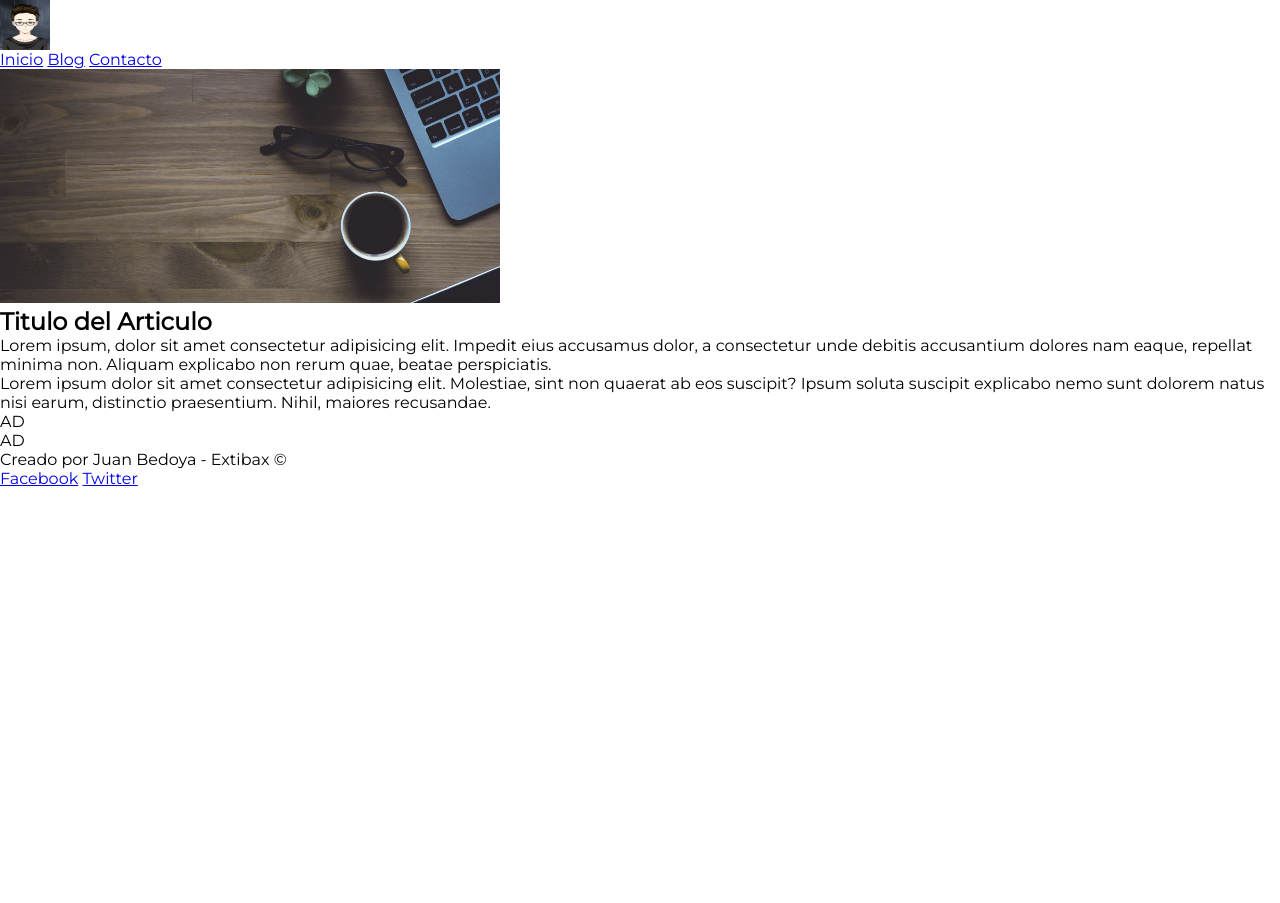
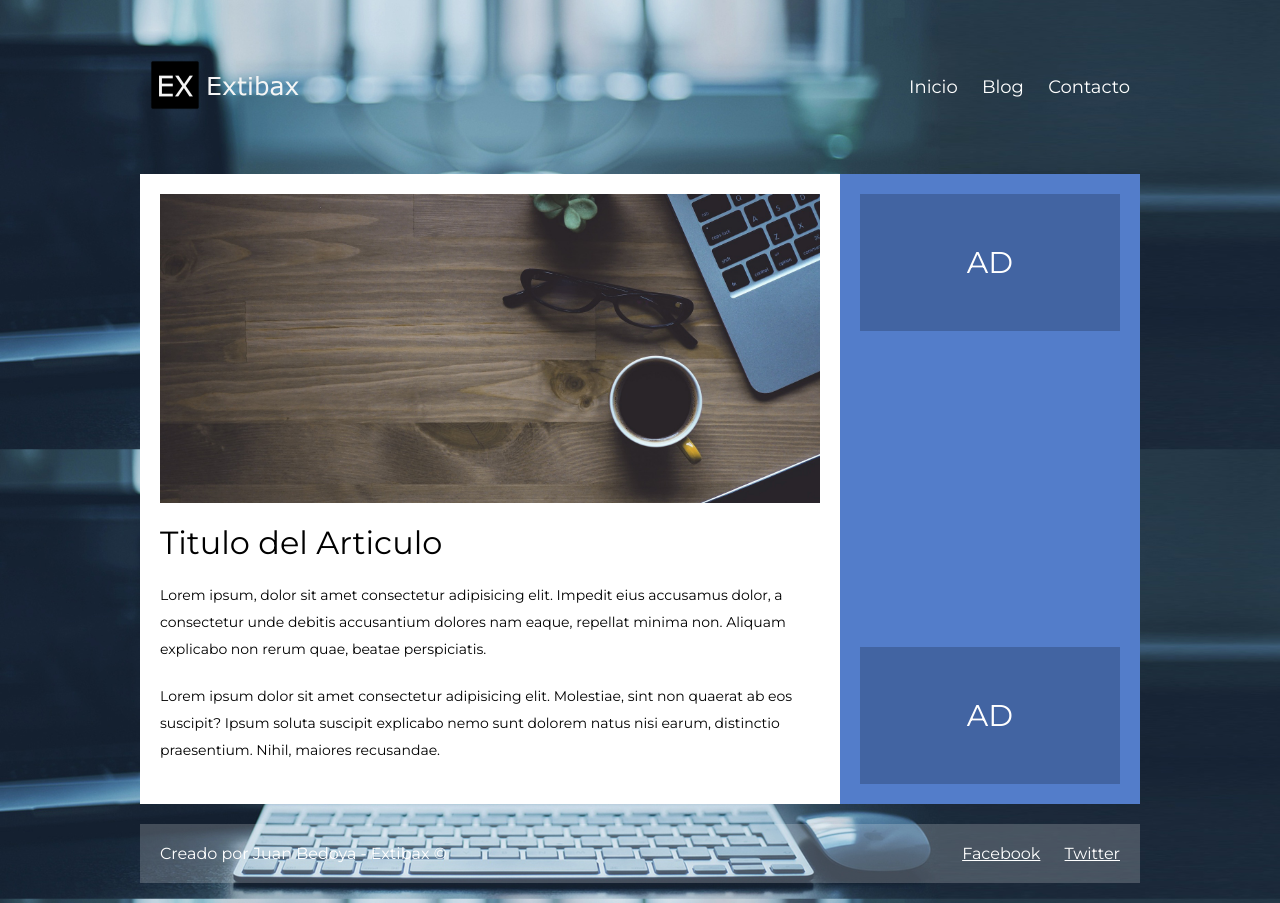
Before and after one commit to Extibax/Front-End, a plain HTML site: page practicas/flexbox/index.html in a window 1280 px wide. Before the commit the page ends 800 px from the top, so only its background shows below. Drawn offline with Linux system fonts and the light colour scheme.

Commit message:
Practica con Flexbox

```diff
--- a/practicas/flexbox/index.html
+++ b/practicas/flexbox/index.html
@@ -10,36 +10,48 @@
 </head>
 
 <body>
+    <div class="contenedor">
         <header>
             <div class="logo">
-            <img src="img/ImgExtibax.png" alt="My Logo">
+                <a href="#"><img src="img/Logotype&Text.png" alt=""></a>
             </div>
-
-        <nav>
+            <nav class="menu">
                 <a href="#">Inicio</a>
                 <a href="#">Blog</a>
                 <a href="#">Contacto</a>
             </nav>
         </header>
         <section class="main">
+            <article>
                 <div class="thumb">
                     <img src="img/Laptop Office Desk.jpg" alt="">
                 </div>
-
+            </article>
+            <article>
                 <h2>Titulo del Articulo</h2>
-        <p>Lorem ipsum, dolor sit amet consectetur adipisicing elit. Impedit eius accusamus dolor, a consectetur unde
-            debitis accusantium dolores nam eaque, repellat minima non. Aliquam explicabo non rerum quae, beatae
-            perspiciatis.</p>
                 <p>
-            Lorem ipsum dolor sit amet consectetur adipisicing elit. Molestiae, sint non quaerat ab eos suscipit? Ipsum
-            soluta suscipit explicabo nemo sunt dolorem natus nisi earum, distinctio praesentium. Nihil, maiores
+                    Lorem ipsum, dolor sit amet consectetur adipisicing elit. Impedit eius accusamus dolor, a
+                    consectetur
+                    unde
+                    debitis accusantium dolores nam eaque, repellat minima non. Aliquam explicabo non rerum quae,
+                    beatae
+                    perspiciatis.
+                </p>
+                <p>
+                    Lorem ipsum dolor sit amet consectetur adipisicing elit. Molestiae, sint non quaerat ab eos
+                    suscipit?
+                    Ipsum
+                    soluta suscipit explicabo nemo sunt dolorem natus nisi earum, distinctio praesentium. Nihil,
+                    maiores
                     recusandae.
                 </p>
+            </article>
         </section>
         <aside>
             <div class="ad">
                 <p>AD</p>
             </div>
+
             <div class="ad">
                 <p>AD</p>
             </div>
@@ -48,12 +60,12 @@
             <div class="autor">
                 <p>Creado por Juan Bedoya - Extibax &copy;</p>
             </div>
-
             <div class="redes-sociales">
                 <a href="#">Facebook</a>
                 <a href="#">Twitter</a>
             </div>
         </footer>
+    </div>
 </body>
 
 </html>
--- a/practicas/flexbox/styles.css
+++ b/practicas/flexbox/styles.css
@@ -6,14 +6,120 @@
 
 body {
     font-family: Montserrat;
+    background: #000 url('img/bg1.jpg');
+    background-size: 100vw;
+    background-attachment: fixed;
 }
 
-.logo,
+.contenedor {
+    margin: auto;
+    width: 90%;
+    max-width: 1000px;
+    display: flex;
+    flex-direction: row;
+    flex-wrap: wrap;
+}
+
+header {
+    width: 100%;
+    padding: 50px 0;
+    display: flex;
+    flex-direction: row;
+    justify-content: space-between;
+    align-items: center;
+}
+
+header .menu a {
+    border-radius: 10px;
+    padding: 10px;
+    display: inline-block;
+    color: #FFF;
+    text-decoration: none;
+    /* margin-right: 40px; */
+    font-size: 18px;
+}
+
+header .menu a:hover {
+    background: #000;
+    text-decoration: underline;
+}
+
+.logo {
+    border-radius: 10px;
+    padding: 10px;
+}
+
+.logo:hover {
+    background: #000;
+}
+
 .logo img {
-    width: 50px;
     height: 50px;
 }
 
-.thumb img {
-    width: 500px;
+.main {
+    background: #FFF;
+    padding: 20px;
+    width: 70%;
 }
+
+.main article .thumb {
+    margin-bottom: 20px;
+}
+
+.main article .thumb img {
+    width: 100%;
+    vertical-align: top;
+}
+
+.main article h2 {
+    margin-bottom: 20px;
+    font-weight: normal;
+    font-size: 32px;
+}
+
+.main article p {
+    margin-bottom: 20px;
+    font-size: 14px;
+    line-height: 27px;
+}
+
+aside {
+    width: 30%;
+    background: #537dca;
+    padding: 20px;
+    display: flex;
+    flex-direction: column;
+    flex-wrap: wrap;
+    justify-content: space-between;
+}
+
+aside .ad {
+    font-size: 30px;
+    text-align: center;
+    color: #FFF;
+    padding: 50px 0;
+    background: #4264a2;
+}
+
+footer {
+    margin: 20px 0;
+    background: rgba(255, 255, 255, .2);
+    padding: 20px;
+    width: 100%;
+    color: #FFF;
+    display: flex;
+    flex-direction: row;
+    flex-wrap: nowrap;
+    justify-content: space-between;
+}
+
+footer .redes-sociales a {
+    color: #FFF;
+    text-decoration: underline;
+    margin-left: 20px;
+}
+
+footer .redes-sociales a:hover {
+    text-decoration: none;
+}
```
Also changed, not shown: practicas/flexbox/img/Logotype&Text.png (added), practicas/flexbox/img/LogotypeExtibax.png (added), practicas/flexbox/img/bg1.jpg (added). Lines whose indentation alone changed are shown as unchanged.
